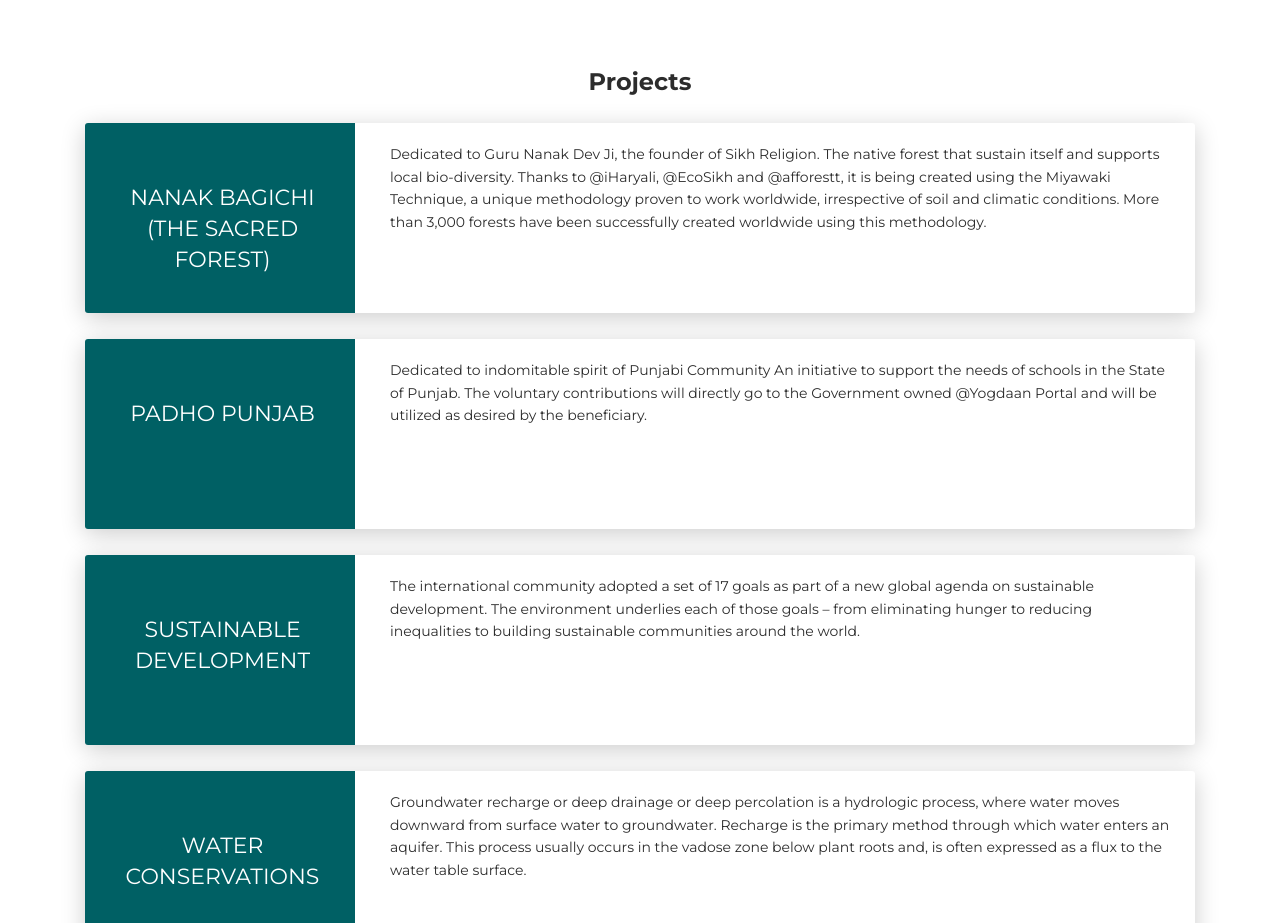
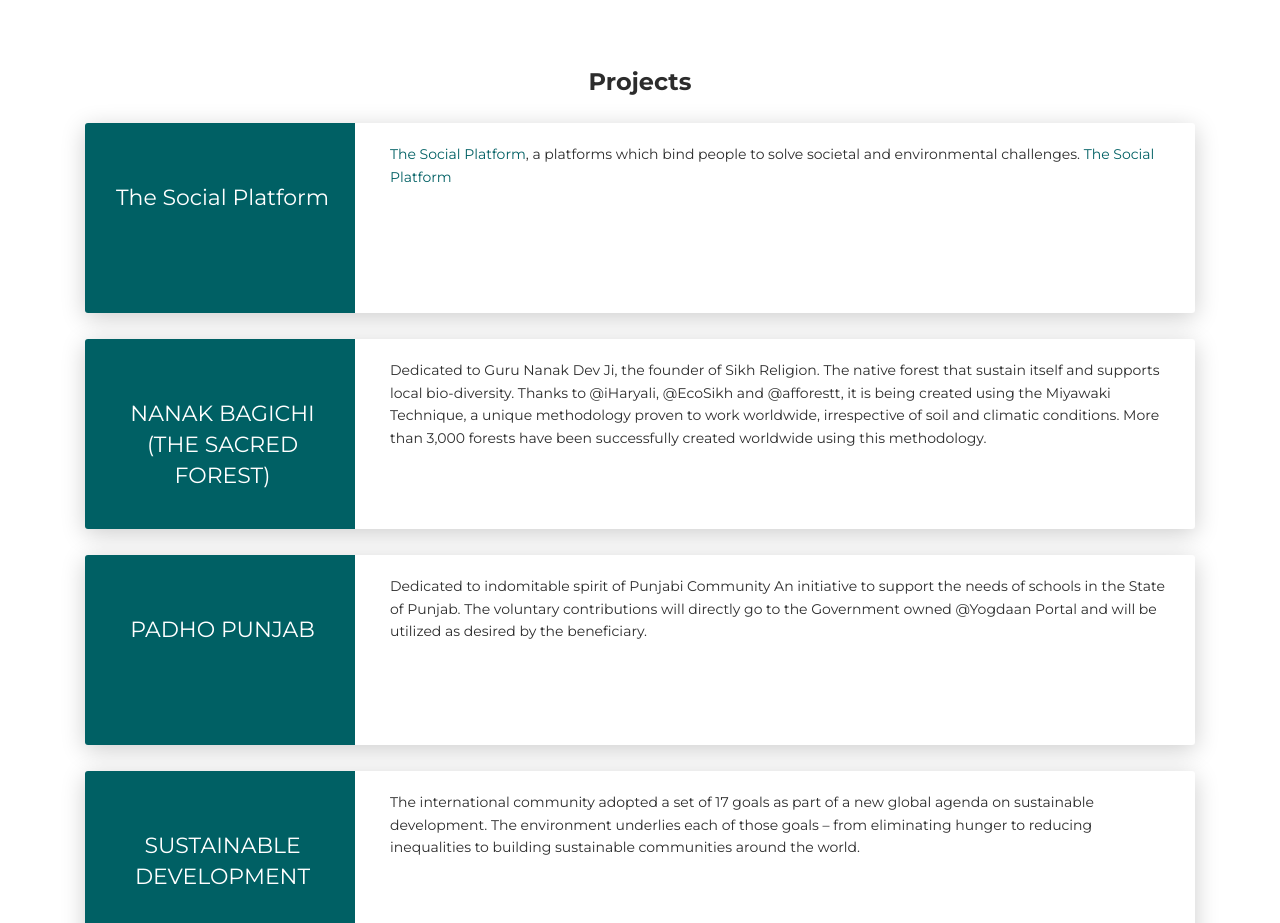
Before and after one commit to AnmolRattanSingh/resume, a plain HTML site: page index.html in a window 1280 px wide. Shown: the part 1300-2223 px from the top of the page. Drawn offline with Linux system fonts and the light colour scheme.

Commit message:
resume updated

```diff
--- a/index.html
+++ b/index.html
@@ -129,6 +129,25 @@
 <div class="section">
   <div class="container cc-education">
     <div class="h4 text-center mb-4 title">Projects</div>
+
+
+    <div class="card">
+      <div class="row">
+        <div class="col-md-3 bg-primary" data-aos="fade-right" data-aos-offset="50" data-aos-duration="500">
+          <div class="card-body cc-education-header">
+            <!-- <p>Website</p> -->
+            <div class="h5">The Social Platform</div>
+          </div>
+        </div>
+        <div class="col-md-9" data-aos="fade-left" data-aos-offset="50" data-aos-duration="500">
+          <div class="card-body">
+            <!-- <div class="h5">Technologies Used:</div>
+            <p class="category">MySQL, HTML, CSS, JS, PHP</p> -->
+            <p><a href ="https://thesocialplatforms.org/">The Social Platform</a>, a platforms which bind people to solve societal and environmental challenges. <a href="https://anmolrattansingh.github.io/resume/">The Social Platform</a></p>
+          </div>
+        </div>
+      </div>
+    </div>
 
     <div class="card">
       <div class="row">
```
